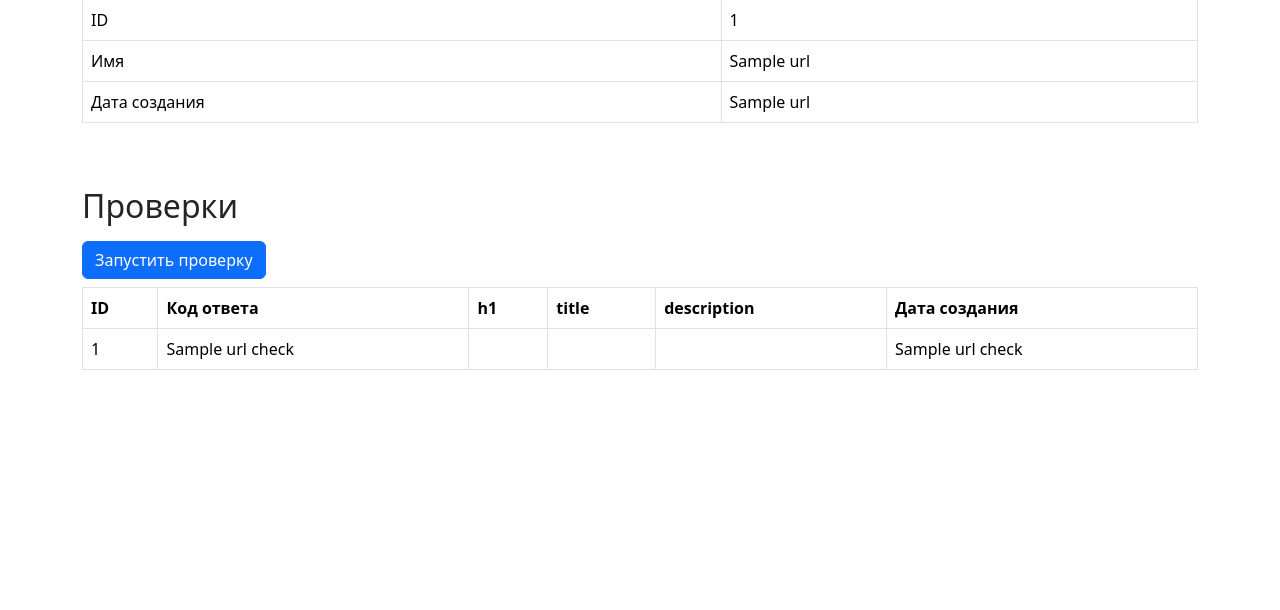
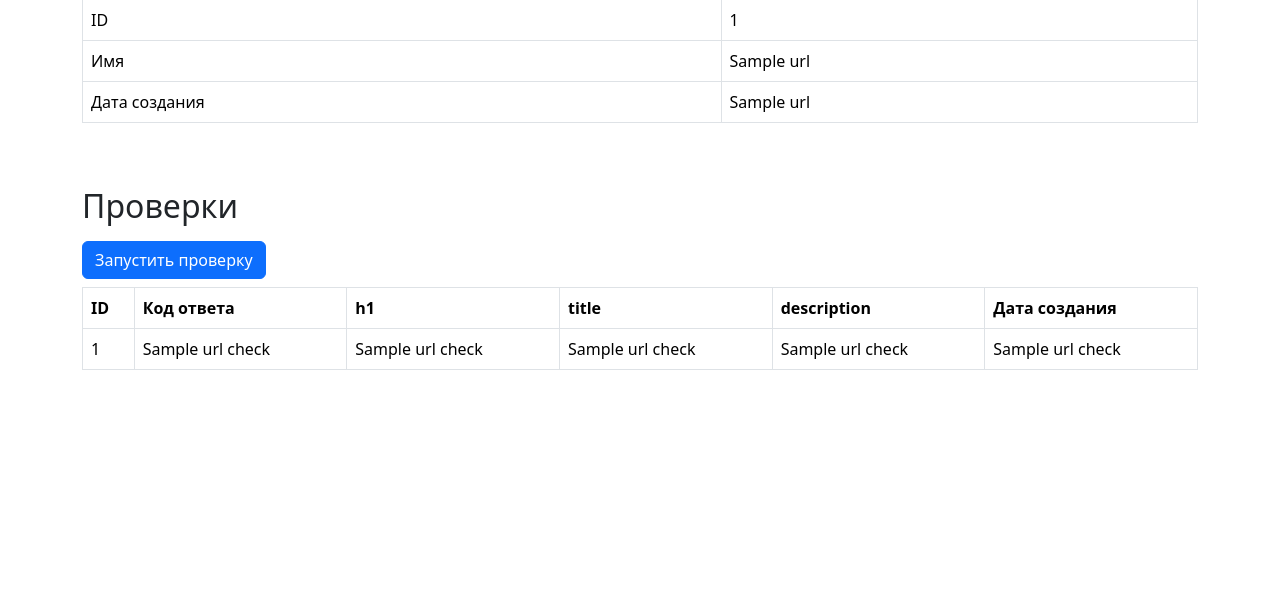
Before and after one commit to EugeneAnisimov97/python-project-83, a Flask app: page /urls/1 in a window 1280 px wide. Shown: the part 129-739 px from the top of the page. Run offline with Flask 3, Linux system fonts and the light colour scheme; a database or web service that is not in the repository returns one stand-in record (values such as "Sample title"); some libraries are stand-ins or nearby versions.

Commit message:
addparsing html

```diff
--- a/page_analyzer/app.py
+++ b/page_analyzer/app.py
@@ -1,10 +1,11 @@
-from flask import Flask, render_template, request, redirect, url_for, flash, get_flashed_messages
-import requests  # noqa: E501
+from flask import Flask, render_template, request, redirect, url_for, flash, get_flashed_messages  # noqa: E501
 from dotenv import load_dotenv
 from datetime import date
+from bs4 import BeautifulSoup
 import os
 import psycopg2
 import validators
+import requests
 
 load_dotenv()
 app = Flask(__name__)
@@ -35,6 +36,7 @@ def post_main():
         cur.execute('SELECT * FROM urls WHERE name = %s', (url,))
         already_added_url = cur.fetchone()
         if already_added_url:
+            flash('Страница уже существует', 'info')
             return redirect(url_for('show_url', url_id=already_added_url[0]))
         today = date.today()
         cur.execute('INSERT INTO urls (name, created_at) VALUES (%s, %s) RETURNING id', (url, today))  # noqa: E501
@@ -105,8 +107,14 @@ def checks_url(url_id):
             return redirect(url_for('urls'))
         response = requests.get(url[1])
         response.raise_for_status()
+        if response.status_code == 200:
+            soup = BeautifulSoup(response.content, 'html.parser')
+            h1 = soup.find('h1').text if soup.find('h1') else ''
+            title = soup.find('title').text if soup.find('title') else ''
+            description_tag = soup.find('meta', attrs={'name': 'description'})
+            description_content = description_tag['content'] if description_tag else ''
         today = date.today()
-        cur.execute('INSERT INTO url_checks (url_id, status_code, created_at) VALUES (%s, %s, %s)', (url_id,response.status_code, today))  # noqa: E501
+        cur.execute('INSERT INTO url_checks (url_id, status_code, h1, title, description, created_at) VALUES (%s, %s, %s, %s, %s, %s)', (url_id,response.status_code, h1, title, description_content, today))  # noqa: E501
         conn.commit()
         flash('Страница успешно проверена', 'success')
         return redirect(url_for('show_url', url_id=url_id))
--- a/page_analyzer/templates/show_url.html
+++ b/page_analyzer/templates/show_url.html
@@ -73,9 +73,9 @@
         <tr>
             <td>{{check[0]}}</td>
             <td>{{check[2]}}</td>
-            <td></td>
-            <td></td>
-            <td></td>
+            <td>{{check[3]}}</td>
+            <td>{{check[4]}}</td>
+            <td>{{check[5]}}</td>
             <td>{{check[6]}}</td>
         </tr>
     </tbody>
```
